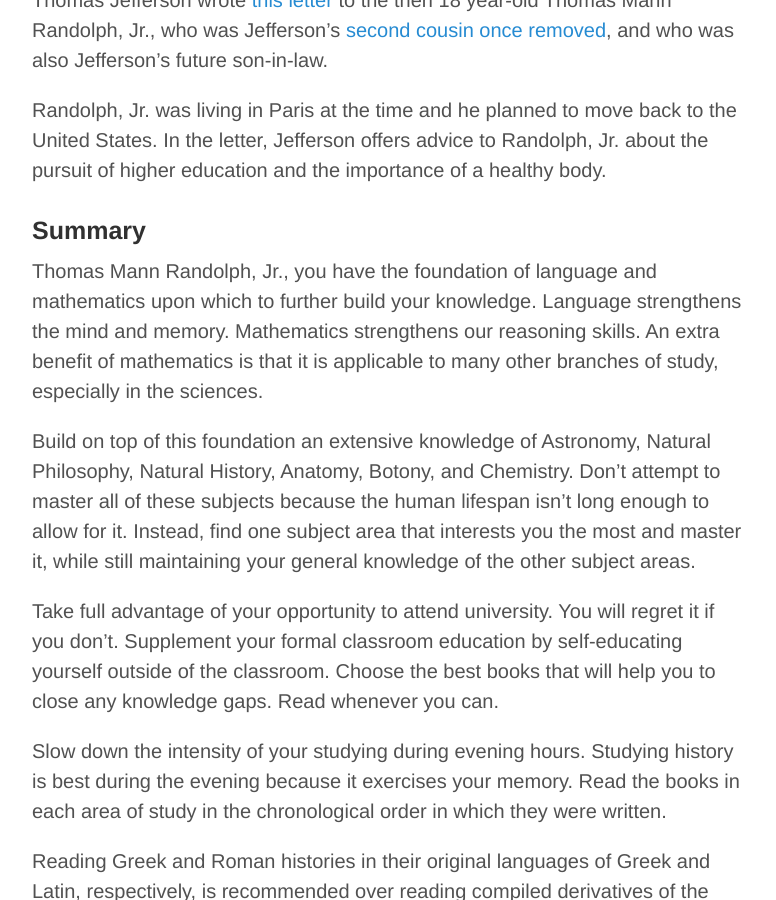
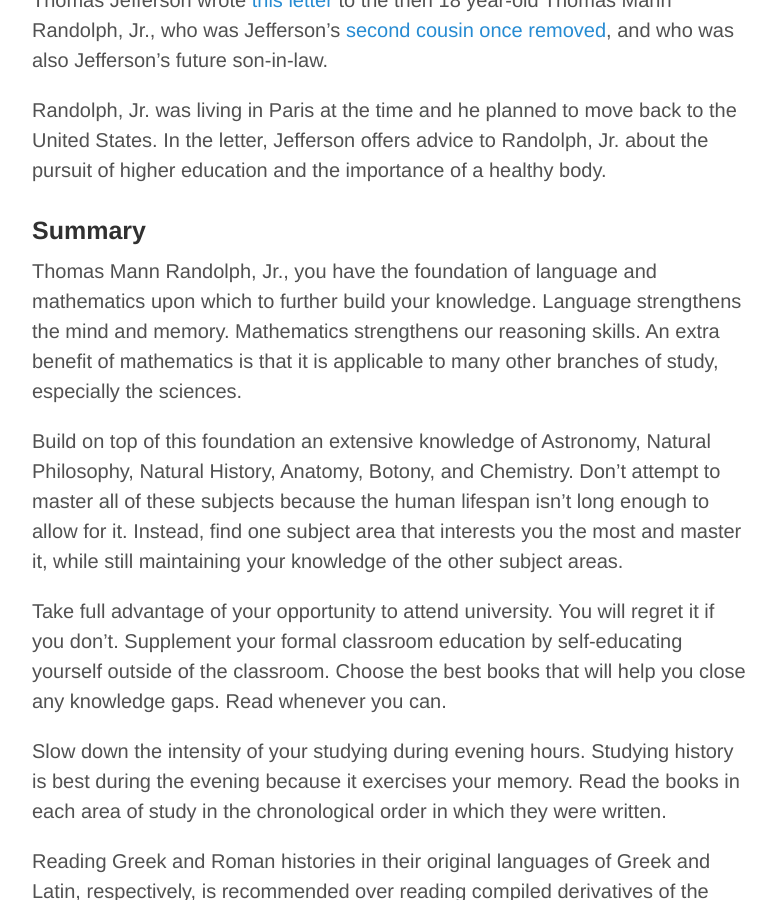
Before and after one commit to raysantoscom/raysantoscom.github.io, a Jekyll site: the page built from _posts/2015-09-25-jefferson-to-randolph.md, in a window 1280 px wide and 900 px high, scrolled down 550 px. Shown: the whole window, without its empty margins (248-1024 px from the left). Built offline with Jekyll 4.4.1, drawn with Linux system fonts in a browser that asks for light colours; comment, search, counter and statistics services are not loaded.

Commit message:
Minor content updates -- 2015-09-25-jefferson-to-randolph.md

```diff
--- a/_posts/2015-09-25-jefferson-to-randolph.md
+++ b/_posts/2015-09-25-jefferson-to-randolph.md
@@ -22,11 +22,11 @@ Randolph, Jr. was living in Paris at the time and he planned to move back to the
 
 ###Summary
 
-Thomas Mann Randolph, Jr., you have the foundation of language and mathematics upon which to further build your knowledge. Language strengthens the mind and memory. Mathematics strengthens our reasoning skills. An extra benefit of mathematics is that it is applicable to many other branches of study, especially in the sciences.
+Thomas Mann Randolph, Jr., you have the foundation of language and mathematics upon which to further build your knowledge. Language strengthens the mind and memory. Mathematics strengthens our reasoning skills. An extra benefit of mathematics is that it is applicable to many other branches of study, especially the sciences.
 
-Build on top of this foundation an extensive knowledge of Astronomy, Natural Philosophy, Natural History, Anatomy, Botony, and Chemistry. Don't attempt to master all of these subjects because the human lifespan isn't long enough to allow for it. Instead, find one subject area that interests you the most and master it, while still maintaining your general knowledge of the other subject areas.
+Build on top of this foundation an extensive knowledge of Astronomy, Natural Philosophy, Natural History, Anatomy, Botony, and Chemistry. Don't attempt to master all of these subjects because the human lifespan isn't long enough to allow for it. Instead, find one subject area that interests you the most and master it, while still maintaining your knowledge of the other subject areas.
 
-Take full advantage of your opportunity to attend university. You will regret it if you don't. Supplement your formal classroom education by self-educating yourself outside of the classroom. Choose the best books that will help you to close any knowledge gaps. Read whenever you can.
+Take full advantage of your opportunity to attend university. You will regret it if you don't. Supplement your formal classroom education by self-educating yourself outside of the classroom. Choose the best books that will help you close any knowledge gaps. Read whenever you can.
 
 Slow down the intensity of your studying during evening hours. Studying history is best during the evening because it exercises your memory. Read the books in each area of study in the chronological order in which they were written.
 
```
